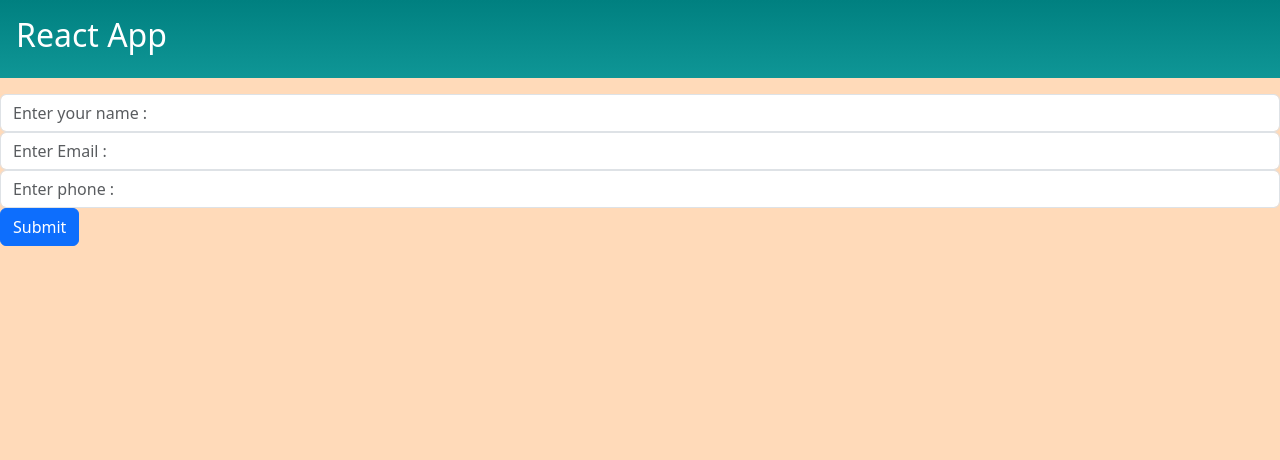
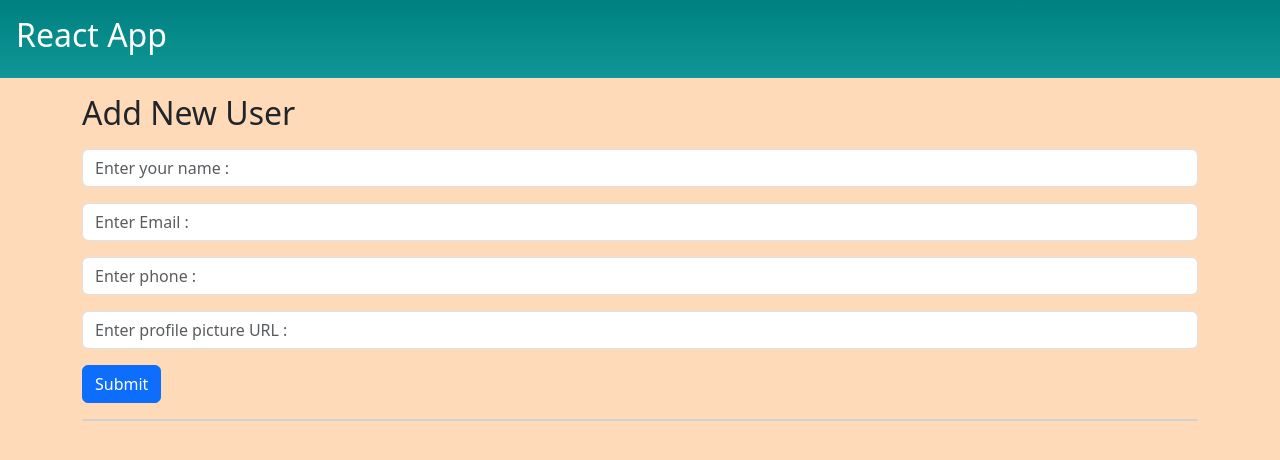
Before and after one commit to rohnshrma/react-intro-app, a React (Create React App) app: page / in a window 1280 px wide. Shown: the top 460 px of the page. Built offline with nearby package versions, Linux system fonts and the light colour scheme.

Commit message:
sending data from child to parent

```diff
--- a/src/App.js
+++ b/src/App.js
@@ -5,15 +5,29 @@ import Header from "./Components/Header";
 // import Counter from "./Components/Counter";
 // import Timer from "./Components/Timer";
 import CreateForm from "./Components/CreateForm.js";
+import { Card, Container } from "react-bootstrap";
+import { useState } from "react";
 
 const App = () => {
+  const [users, setUsers] = useState([]);
+
+  const addUserHandler = (userObj) => {
+    console.log("USER INFO =>", userObj);
+  };
+
   return (
     <div>
       <Header />
       <main>
         {/* <Counter /> */}
         {/* <Timer /> */}
-        <CreateForm />
+        <CreateForm onAdd={addUserHandler} />
+
+        <main>
+          <Container>
+            <Card />
+          </Container>
+        </main>
       </main>
     </div>
   );
--- a/src/Components/Card.js
+++ b/src/Components/Card.js
@@ -11,9 +11,9 @@ import React from "react";
 //   );
 // };
 
-const Card = ({ name, phone, email, imgURL }) => {
+const UserCard = ({ name, phone, email, imgURL }) => {
   return (
-    <div className="card">
+    <div className="user-card">
       <img src={imgURL} alt={name} />
       <h3>{name}</h3>
       <p>{phone}</p>
@@ -22,4 +22,4 @@ const Card = ({ name, phone, email, imgURL }) => {
   );
 };
 
-export default Card;
+export default UserCard;
--- a/src/Components/CreateForm.js
+++ b/src/Components/CreateForm.js
@@ -1,18 +1,14 @@
 import { useState } from "react";
-import { Form, Button } from "react-bootstrap";
+import { Form, Button, Container } from "react-bootstrap";
 
-const CreateForm = () => {
+const CreateForm = (props) => {
+  // console.log(props);
+
   // these state gets updated on typing (onChange)
   var [nameText, setNameText] = useState("");
   var [emailText, setEmailText] = useState("");
-  var [PhoneText, setPhoneText] = useState("");
-
-  // these state gets updated on form submissiob (onSubmit)
-  var [name, setName] = useState("");
-  var [email, setEmail] = useState("");
-  var [phone, setPhone] = useState("");
-
-  // this state gets updated on form submissiob (onSubmit)
+  var [phoneText, setPhoneText] = useState("");
+  var [URLText, setURLText] = useState("");
 
   const nameChangehandler = (e) => {
     const nameInput = e.target.value;
@@ -26,46 +22,61 @@ const CreateForm = () => {
     const phoneInput = e.target.value;
     setPhoneText(phoneInput);
   };
+  const urlChangehandler = (e) => {
+    const urlInput = e.target.value;
+    setURLText(urlInput);
+  };
 
   const submitHandler = (e) => {
     e.preventDefault();
-    setName(nameText);
-    setEmail(emailText);
-    setPhone(PhoneText);
+
+    const userObj = {
+      name: nameText,
+      email: emailText,
+      phone: phoneText,
+      imgURL: URLText,
+    };
+
+    props.onAdd(userObj);
   };
 
   return (
-    <div>
-      <h2>{name}</h2>
-      <p>{email}</p>
-      <p>{phone}</p>
+    <Container className="my-3 createform">
+      <h2>Add New User</h2>
       <Form onSubmit={submitHandler}>
-        <Form.Group>
+        <Form.Group className="my-3">
           <Form.Control
             onChange={nameChangehandler}
             type="text"
             placeholder="Enter your name : "
           />
         </Form.Group>
-        <Form.Group>
+        <Form.Group className="my-3">
           <Form.Control
             onChange={emailChangehandler}
             type="email"
             placeholder="Enter Email : "
           />
         </Form.Group>
-        <Form.Group>
+        <Form.Group className="my-3">
           <Form.Control
             onChange={phoneChangehandler}
             type="text"
             placeholder="Enter phone : "
           />
         </Form.Group>
+        <Form.Group className="my-3">
+          <Form.Control
+            onChange={urlChangehandler}
+            type="text"
+            placeholder="Enter profile picture URL : "
+          />
+        </Form.Group>
         <Button type="submit" variant="primary">
           Submit
         </Button>
       </Form>
-    </div>
+    </Container>
   );
 };
 
```
